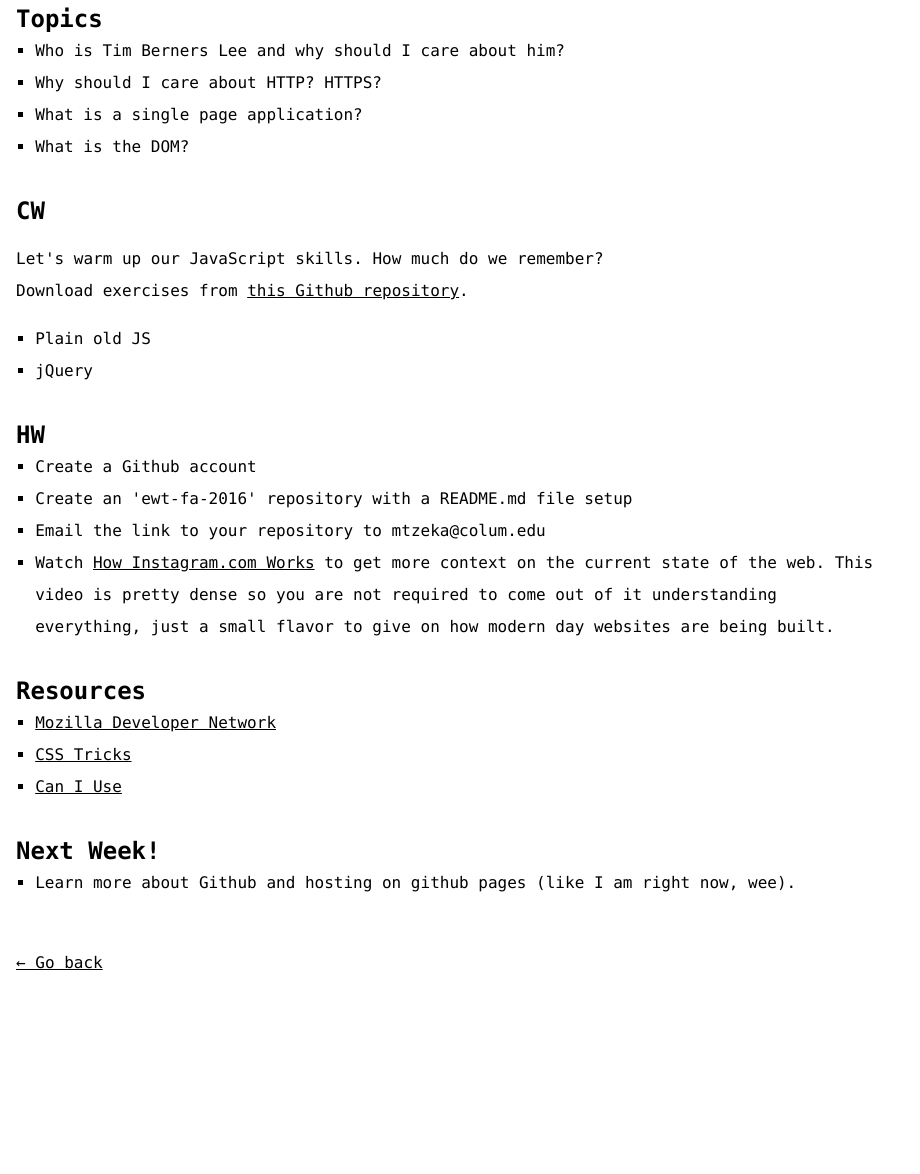
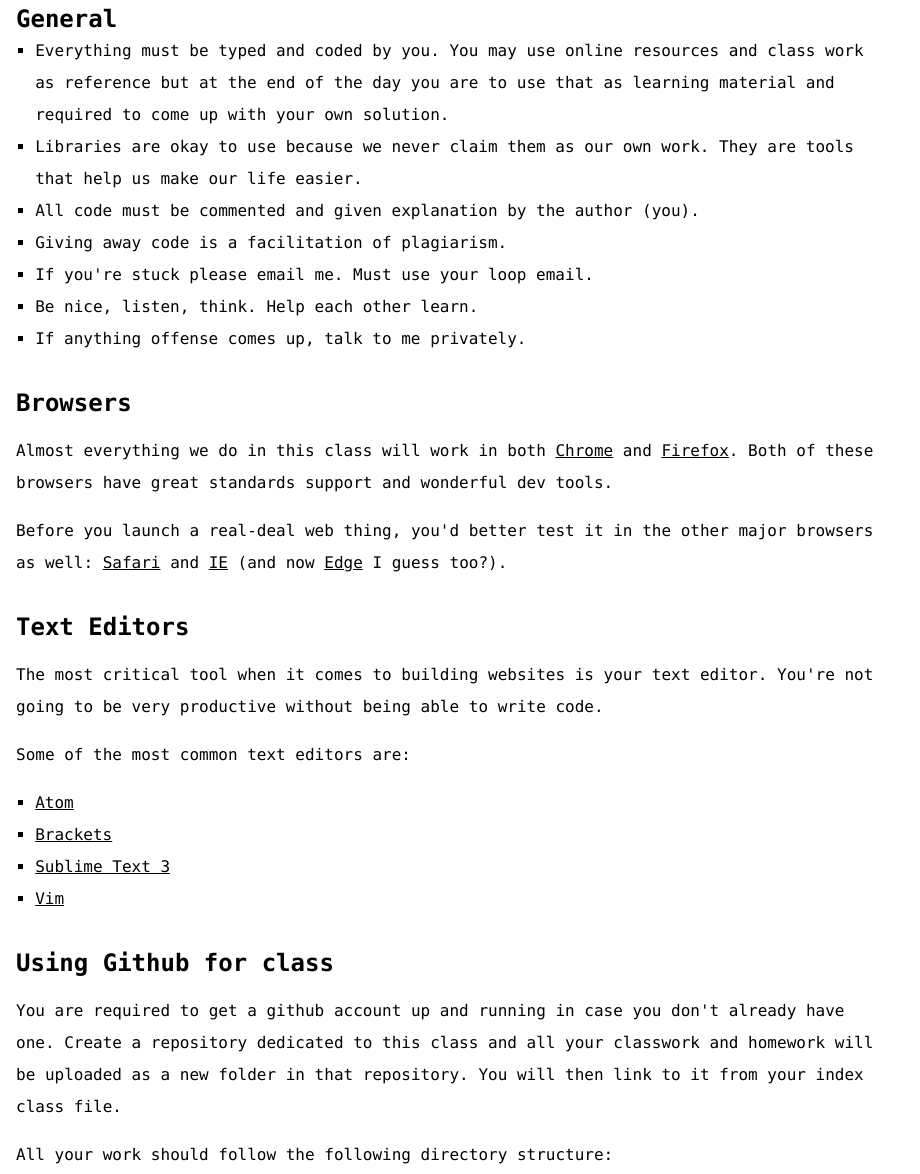
Before and after one commit to mtzeka/ewt-fa-2016, a plain HTML site: page class01/index.html in a window 1280 px wide. Shown: the part 189-1363 px from the top of the page, without its empty margins (0-920 px from the left). Before the commit the page ends 1184 px from the top, so only its background shows below. Drawn offline with Linux system fonts and the light colour scheme.

Commit message:
Add more content

```diff
--- a/class01/index.html
+++ b/class01/index.html
@@ -18,10 +18,78 @@
           </p>
         </section>
         <section>
+          <h2>General</h2>
+          <ul>
+            <li>Everything must be typed and coded by you. You may use online resources and class work as reference but at the end of the day you are to use that as learning material and required to come up with your own solution.</li>
+            <li>Libraries are okay to use because we never claim them as our own work. They are tools that help us make our life easier.</li>
+            <li>All code must be commented and given explanation by the author (you).</li>
+            <li>Giving away code is a facilitation of plagiarism.</li>
+            <li>If you're stuck please email me. Must use your loop email.</li>
+            <li>Be nice, listen, think. Help each other learn.</li>
+            <li>If anything offense comes up, talk to me privately.</li>
+        </section>
+        <section>
+          <h2>Browsers</h2>
+          <p>
+            Almost everything we do in this class will work in both
+            <a rel="external" href="https://en.wikipedia.org/wiki/Google_Chrome">Chrome</a>
+            and <a rel="external" href="https://en.wikipedia.org/wiki/Firefox">Firefox</a>.
+            Both of these browsers have great standards support and wonderful dev tools.
+          </p>
+          <p>
+            Before you launch a real-deal web thing, you'd better test it in the other
+            major browsers as well:
+            <a rel="external" href="https://en.wikipedia.org/wiki/Safari_%28web_browser%29">Safari</a>
+            and <a rel="external" href="https://en.wikipedia.org/wiki/Internet_Explorer">IE</a>
+            (and now <a rel="external" href="https://en.wikipedia.org/wiki/Microsoft_Edge">Edge</a> I
+            guess too?).
+          </p>
+        </section>
+        <section>
+          <h2>Text Editors</h2>
+          <p>
+            The most critical tool when it comes to building websites is your text editor.
+            You're not going to be very productive without being able to write code.
+          </p>
+          <p>
+            Some of the most common text editors are:
+          </p>
+          <ul>
+            <li>
+              <a rel="external" href="http://atom.io/">Atom</a>
+            </li>
+            <li>
+              <a rel="external" href="http://brackets.io/">Brackets</a>
+            </li>
+            <li>
+              <a rel="external" href="http://www.sublimetext.com/3">Sublime Text 3</a>
+            </li>
+            <li>
+              <a rel="external" href="https://en.wikipedia.org/wiki/Vim_%28text_editor%29">Vim</a>
+            </li>
+          </ul>
+        </section>
+        <section>
+          <h2>Using Github for class</h2>
+          <p>
+            You are required to get a github account up and running in case you don't already have one. Create a repository dedicated to this class and all your classwork and homework will be uploaded as a new folder in that repository. You will then link to it from your index class file.
+          </p>
+          <p>All your work should follow the following directory structure:<p/>
+          <p class="code">
+            /css<br/>
+            -- main.css<br/>
+            -- [name].css<br/>
+            /js<br/>
+            -- script.js<br/>
+            -- [name].js<br/>
+            /index.html<br/>
+          </p>
+        </section>
+        <section>
           <h2>Topics</h2>
           <ul>
             <li>Who is Tim Berners Lee and why should I care about him?</li>
-            <li>Why should I care about HTTP? HTTPS?</li>
+            <li>Why should I care about HTTP? HTTPS? What is AJAX?</li>
             <li>What is a single page application?</li>
             <li>What is the DOM?</li>
           </ul>
@@ -50,8 +118,8 @@
           <h2>Resources</h2>
           <ul>
             <li><a href="https://developer.mozilla.org/en-US" target="_blank">Mozilla Developer Network</a></li>
-            <li><a href="https://css-tricks.com">CSS Tricks</a></i>
-            <li><a href="http://caniuse.com">Can I Use</a></i>
+            <li><a href="https://css-tricks.com" target="_blank">CSS Tricks</a></i>
+            <li><a href="http://caniuse.com" target="_blank">Can I Use</a></i>
           </ul>
         </section>
         <section>
```
